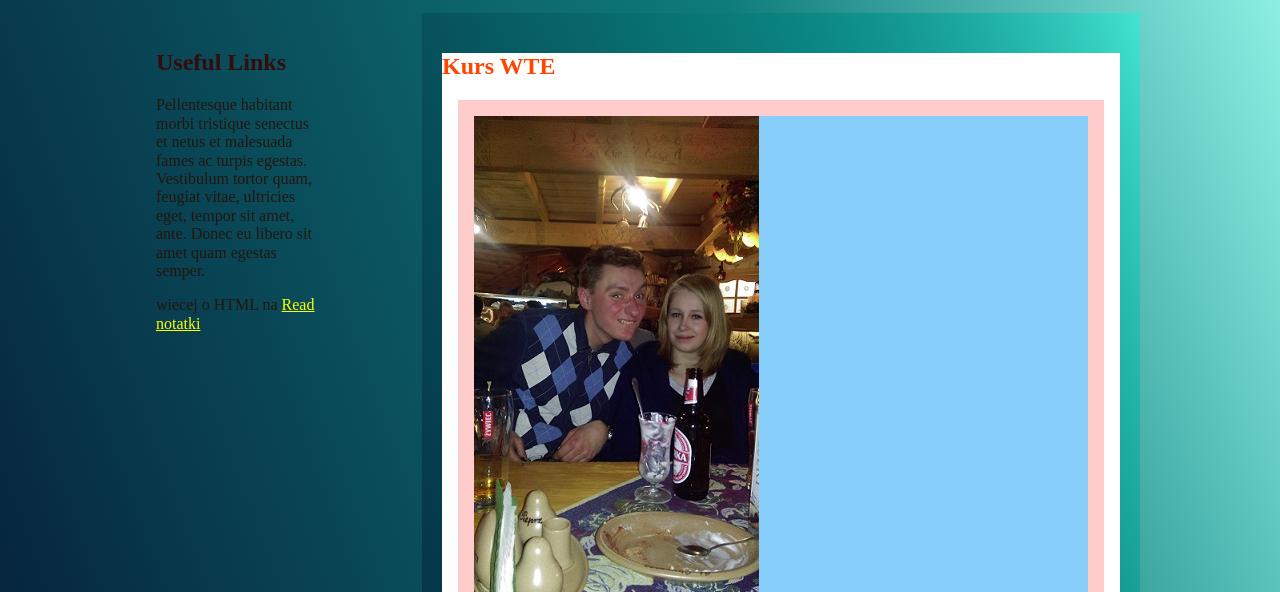
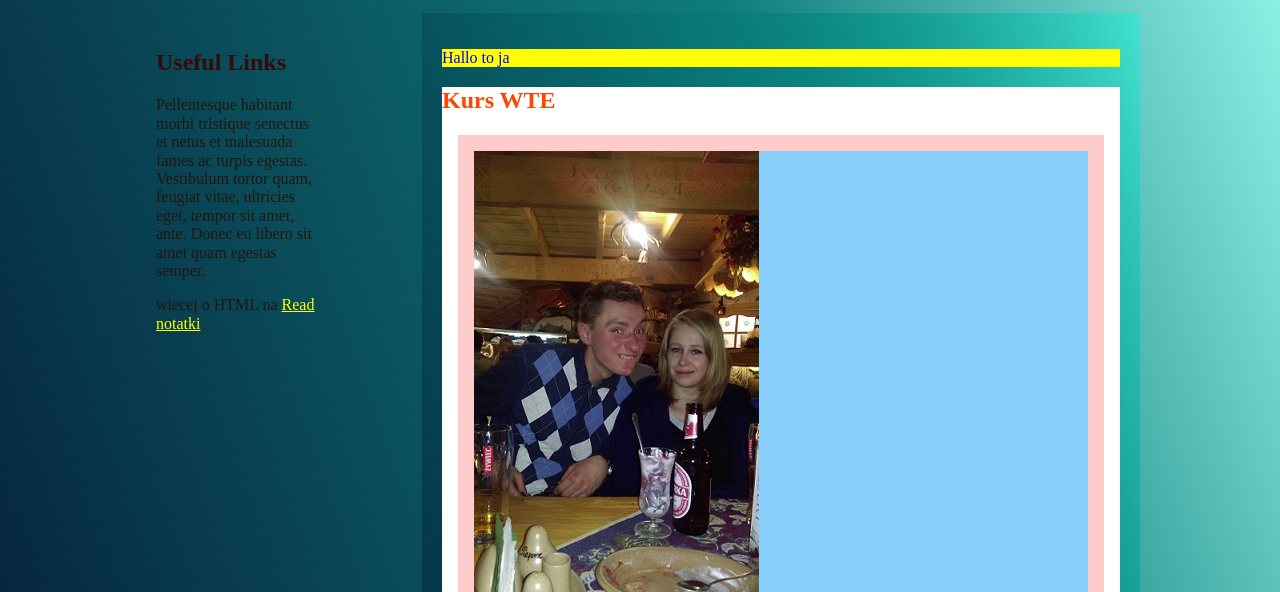
Before and after one commit to Magdalena-Lisicka/homepage, a website: page index.html in a window 1280 px wide. Shown: the part 208-800 px from the top of the page. Drawn offline with Linux system fonts and the light colour scheme.

Commit message:
before scss changes

```diff
--- a/index.html
+++ b/index.html
@@ -7,6 +7,7 @@
 
     <link href="normalize.css" rel="stylesheet" type="text/css" />
     <link href="style.css" rel="stylesheet" type="text/css" />
+    <link href="main.css" rel="stylesheet" type="text/css" />
   </head>
 
   <body>
@@ -26,9 +27,11 @@
         <h1 class="main__heading main__heading--js" id="name">
           NAUKA FRONTENDU
         </h1>
+
        <button class="action--js"> Change header</button>
       </header>
       <div class="section">
+        <p class="test"> Hallo to ja </p>
         <section id="notatki">
           <h2 class="title">Kurs WTE</h2>
           <div class="article">
--- /dev/null
+++ b/scss/main.scss
@@ -0,0 +1,4 @@
+.test {
+    color:blue;
+    background: yellow;
+}
```
Also changed, not shown: nauka-css.html (+1 -0 lines), nauka-html.html (+1 -0 lines), nauka-js.html (+1 -0 lines), package.json (added, +24 -0 lines), main.css (added), 2 other files.
